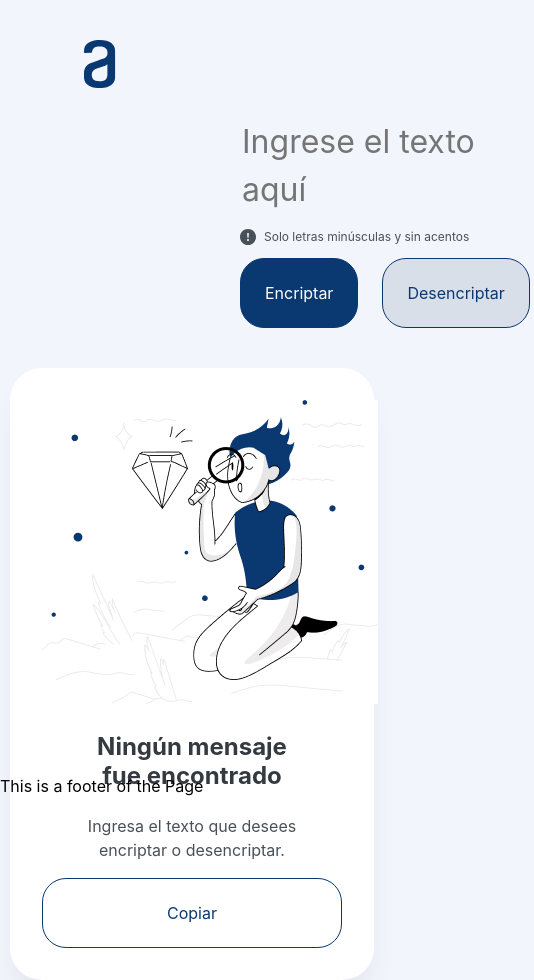
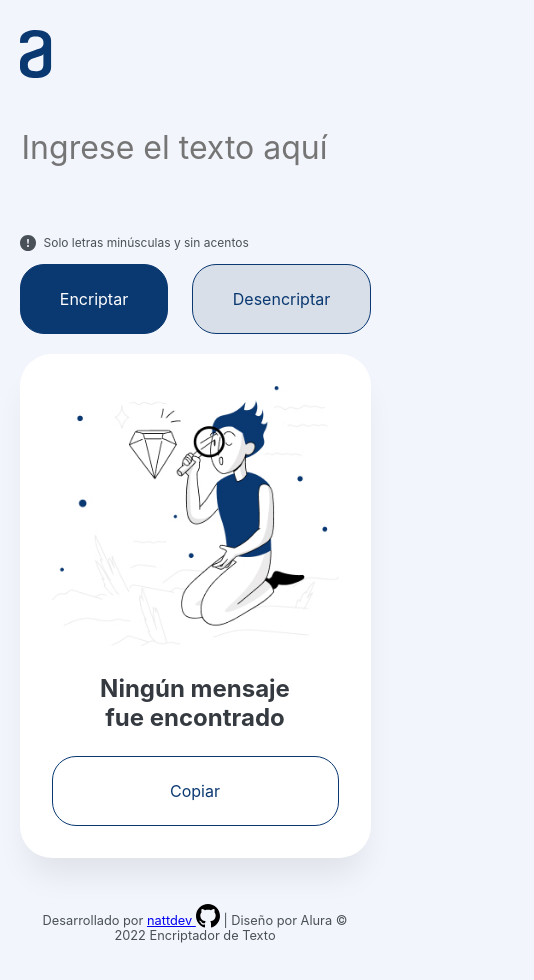
Before and after one commit to nattdev/encriptador-de-texto-alura, a plain HTML site: page index.html in a window 390 px wide. Shown: the whole page, 534 px wide, since content can reach past the window. Drawn offline with Linux system fonts and the light colour scheme; a web font is replaced by a local one.

Commit message:
Agregar Diseño Responsive

```diff
--- a/index.html
+++ b/index.html
@@ -8,33 +8,34 @@
 	</head>
 	<body>
 		<header>
-			<img id="logo" src="images/logo.svg" alt="Logo de Alura Latam">
+			<img class="logo" src="images/logo.svg" alt="Logo de Alura Latam">
 		</header>
 
-		<main id="content">
-			<section id="entrada-codificador">
+		<main class="content">
+			<section class="input-container" >
 				<textarea id="entrada-texto" placeholder="Ingrese el texto aquí"></textarea>
 				<div class="controls">
 					<p><img src="images/icon-exclamation.svg" alt="icono de exclamación">Solo letras minúsculas y sin acentos</p>
-					<div id="botones">
+					<div class="btns-container">
 						<button id="encriptar-btn" class="buttons">Encriptar</button>
 						<button id="desencriptar-btn" class="buttons">Desencriptar</button>
 					</div>
 				</div>
 			</section>
-			<section id="salida-codificador">
+			<section class="output-container">
 				<textarea id="salida-texto" class="invisible"  readonly></textarea>
-				<div id="not-found">
+				<div class="not-found">
 					<img src="images/not-found.jpg" alt="Message Not Found">
 					<p>Ningún mensaje fue encontrado</p>
 					<p>Ingresa el texto que desees encriptar o desencriptar.</p>
 				</div>
 				<button id="copy-btn" class="buttons">Copiar</button>
+				<p>Texto Copiado!</p>
 			</section>
 		</main>
 
 		<footer>
-			<p>This is a footer of the Page</p>
+			<p>Desarrollado por <a href="https://github.com/nattdev">nattdev <img src="images/github-icon.svg"></a> | Diseño por Alura © 2022 Encriptador de Texto</p>
 		</footer>
 		<script src="main.js"></script>
 	</body>
--- a/main.js
+++ b/main.js
@@ -3,7 +3,7 @@ let texto_encriptado;
 
 let entradaTexto = document.getElementById("entrada-texto");
 let salidaTexto = document.getElementById("salida-texto");
-let notFoundMessage = document.getElementById("not-found");
+let notFoundMessage = document.querySelector(".not-found");
 
 let encriptButton = document.getElementById("encriptar-btn");
 let desencriptButton = document.getElementById("desencriptar-btn");
--- a/styles.css
+++ b/styles.css
@@ -8,19 +8,23 @@ body {
 	padding: 0;
 }
 
-main#content {
+main.content {
 	display: flex;
 	width: 100%;
 	height: 90%;
 	flex-wrap: wrap;
 }
 
+.content section {
+	box-sizing: border-box;
+	position: relative;
+}
 
 textarea, button {
 	font-family: inherit;
 }
 
-section#entrada-codificador {
+.input-container {
 	display: flex;
 	flex-direction: column;
 	flex-grow: 2;
@@ -48,7 +52,7 @@ section#entrada-codificador {
 	cursor: pointer;
 }
 
-div#botones {
+.btns-container {
 	display: flex;
 }
 
@@ -69,7 +73,7 @@ div#botones {
 	color:#0A3871;
 }
 
-section#salida-codificador {
+.output-container {
 	display: flex;
 	flex-direction: column;
 	background: #ffffff;
@@ -84,7 +88,7 @@ section#salida-codificador {
 	text-align: center;
 }
 
-textarea#entrada-texto, textarea#salida-texto {
+textarea {
 	width: 100%;
 	height: 100%;
 	resize: none;
@@ -98,6 +102,7 @@ textarea#entrada-texto {
 	font-size: 32px;
 	line-height: 150%;
 	color: #0A3871;
+	max-width: 532px;
 }
 
 textarea#salida-texto {
@@ -106,21 +111,36 @@ textarea#salida-texto {
 	color: #495057;
 }
 
-#not-found p {
+.not-found img {
+	width: 100%;
+	max-width: 336px;
+}
+
+.not-found p {
 	padding: 0 38px;
 }
 
-#not-found p:nth-of-type(1) {
+.not-found p:nth-of-type(1) {
 	font-weight: bold;
 	font-size: 24px;
 	line-height: 29px;
 	color: #343A40;
 }
 
-#not-found p:nth-of-type(2) {
+.not-found p:nth-of-type(2) {
 	font-size: 16px;
 	line-height: 24px;
-	color: #495057
+	color: #495057;
+}
+
+.output-container p:last-child{
+	display: none;
+	position: absolute;
+	bottom: 2%;
+	width: 100%;
+	margin: 0;
+	left: 0;
+	font-size: 0.9em;
 }
 
 .invisible {
@@ -131,7 +151,57 @@ textarea#salida-texto {
 	display: block;
 }
 
-header img#logo {
+.logo {
 	position: absolute;
 	margin: 40px;
 }
+
+footer {
+	text-align: center;
+	margin: 0 30px;
+}
+
+footer p {
+	position: relative;
+	top: 36px;
+	margin: 0;
+	color: #495057;
+}
+
+footer p img {
+	vertical-align: bottom;
+}
+
+
+@media screen and (max-width:1293px) {
+
+	body {
+		display: flex;
+		flex-direction: column;
+	}
+
+	.logo {
+		position: relative;
+		margin: 30px calc(5% - 44px);
+	}
+
+	main.content {
+		height: auto;
+		flex-grow: 2;
+	}
+
+	.content section {
+		margin: 10px 5%;
+		width: 100%;
+		max-width: unset;
+	}
+
+	footer {
+		font-size: 0.8em;
+		flex-grow: 1;
+	}
+
+	footer p {
+		padding: 0 0 20px;
+	}
+}
```
Also changed, not shown: images/github-icon.svg (added).
